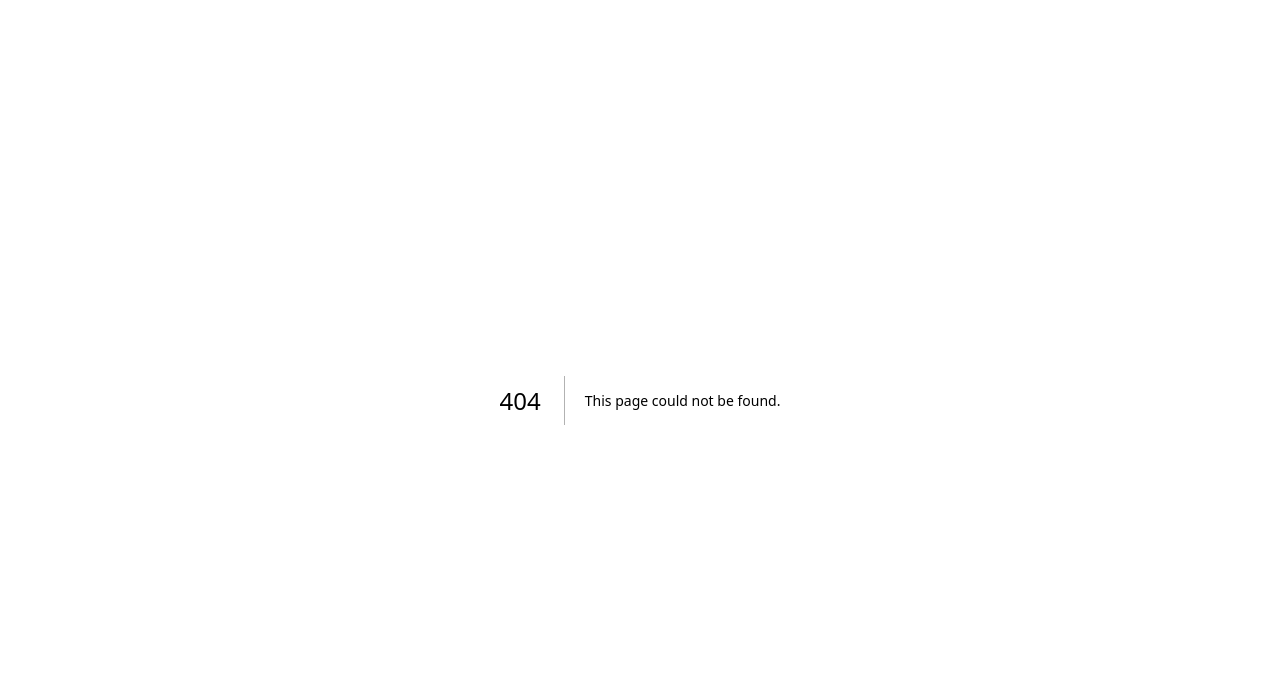
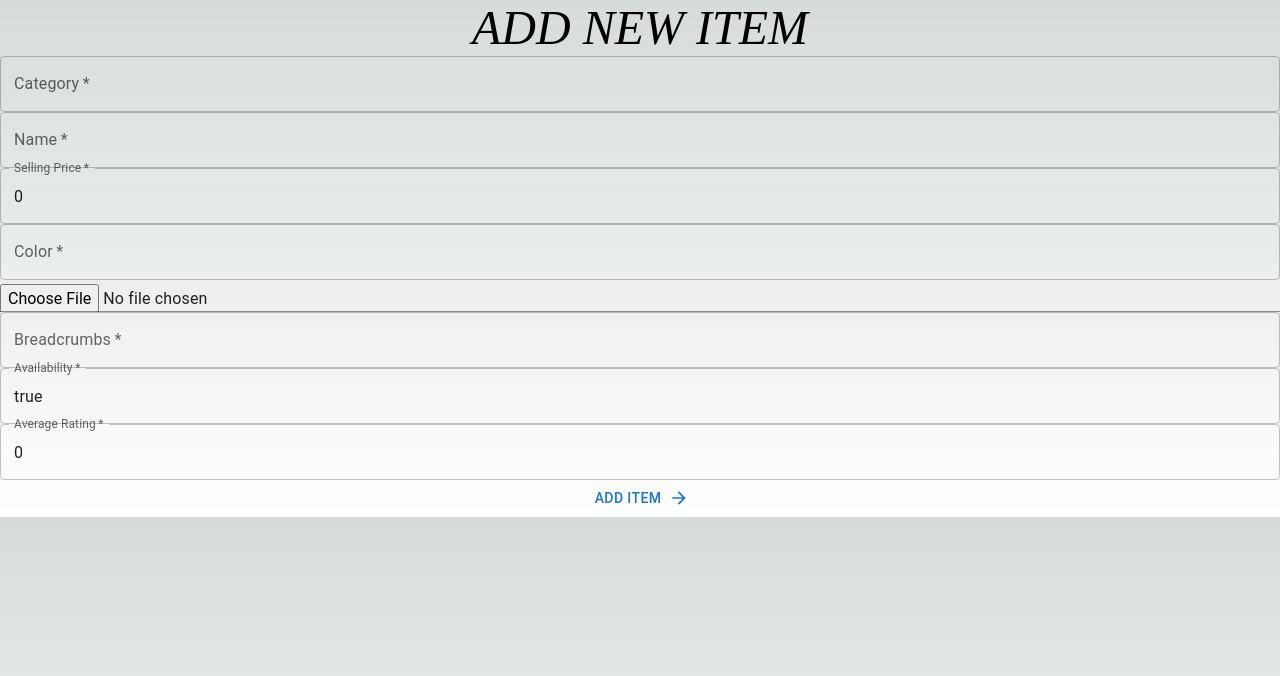
Before and after one commit to frankielaroi/eccormercets, a Next.js app: page /addItem in a window 1280 px wide. Before the commit this address had no page. Shown: the top 676 px of the page. Built offline with nearby package versions, Linux system fonts and the light colour scheme.

Commit message:
Update checkout page UI and payment integration. (generated by blackbox.ai )

```diff
--- /dev/null
+++ b/src/app/addItem/page.tsx
@@ -0,0 +1,158 @@
+// Import necessary modules and components
+'use client'
+import { ref, getDownloadURL, uploadBytes } from 'firebase/storage';
+import { ref as dbRef, push as dbPush } from 'firebase/database';
+import React, { useState, ChangeEvent, FormEvent } from 'react';
+import { Typography, Box, Button, TextField, Input } from '@mui/material';
+import ArrowForwardIcon from "@mui/icons-material/ArrowForward";
+import { storage, database } from "../firebase";
+
+type Item = {
+  Category: string;
+  availability: boolean;
+  average_rating: number;
+  breadcrumbs: string;
+  color: string;
+  images: string;
+  name: string;
+  selling_price: number;
+  // Add other properties if needed
+};
+
+const AddItem = () => {
+  const [item, setItem] = useState<Item>({
+    Category: "",
+    availability: true,
+    average_rating: 0,
+    breadcrumbs: "",
+    color: "",
+    images: "",
+    name: "",
+    selling_price: 0,
+  });
+  const timestampId = Date.now();
+
+  const handleImageChange = async (e: ChangeEvent<HTMLInputElement>) => {
+    if (e.target.files && e.target.files[0]) {
+      const image = e.target.files[0];
+      const storageRef = ref(storage, `images/${image.name}`);
+      await uploadBytes(storageRef, image);
+      const imageUrl = await getDownloadURL(storageRef);
+    setItem((prevItem) => ({ ...prevItem, images: imageUrl, id: timestampId }));
+    }
+  };
+
+  const [image, setImage] = useState<File | null>(null);
+
+
+const handleChange = (e: ChangeEvent<HTMLInputElement>) => {
+    const { name, value } = e.target;
+    setItem((prevItem) => ({ ...prevItem, id: timestampId }));
+  };
+
+
+  const handleSubmit = async (e: FormEvent) => {
+    e.preventDefault();
+
+    if (image) {
+      // Upload image to Firebase Storage
+      const storageRef = ref(storage, `images/${image.name}`);
+      await uploadBytes(storageRef, image);
+      const imageUrl = await getDownloadURL(storageRef);
+
+      // Update the item state with the image URL
+      setItem((prevItem) => ({ ...prevItem, images: imageUrl }));
+    }
+
+    // Save item to the Firebase database
+    const itemsRef = dbRef(database, "items");
+    const newItemRef = dbPush(itemsRef, item);
+
+    // Clear the form after submitting
+    setItem({
+      Category: "",
+      availability: true,
+      average_rating: 0,
+      breadcrumbs: "",
+      color: "",
+      images: "",
+      name: "",
+      selling_price: 0,
+    });
+
+    // Optionally, you can get the auto-generated ID of the new item
+    const newItemId = newItemRef.key;
+    console.log("New item ID:", newItemId);
+  };
+
+  return (
+    <div>
+      <Typography
+        variant="h3"
+        sx={{ fontFamily: "serif", fontStyle: "italic" }}
+        className="flex justify-center"
+      >
+        ADD NEW ITEM
+      </Typography>
+      <form onSubmit={handleSubmit} className='flex flex-col'>
+        <TextField
+          label="Category"
+          name="Category"
+          value={item.Category}
+          onChange={handleChange}
+          required
+        />
+        <TextField
+          label="Name"
+          name="name"
+          value={item.name}
+          onChange={handleChange}
+          required
+        />
+        <TextField
+          label="Selling Price"
+          name="selling_price"
+          value={item.selling_price}
+          onChange={handleChange}
+          required
+        />
+        <TextField
+          label="Color"
+          name="color"
+          value={item.color}
+          onChange={handleChange}
+          required
+        />
+        <Input type="file" onChange={handleImageChange} required/>
+        <TextField
+          label="Breadcrumbs"
+          name="breadcrumbs"
+          value={item.breadcrumbs}
+          onChange={handleChange}
+          required
+        />
+        <TextField
+          label="Availability"
+          name="availability"
+          value={item.availability}
+                  onChange={handleChange}
+                  type='boolean'
+          required
+        />
+        <TextField
+          label="Average Rating"
+          name="average_rating"
+          value={item.average_rating}
+          onChange={handleChange}
+          required
+        />
+
+        <Button type="submit" endIcon={<ArrowForwardIcon />}>
+          ADD ITEM
+        </Button>
+      </form>
+    </div>
+  );
+};
+
+export default AddItem;
--- a/src/app/arrivals.tsx
+++ b/src/app/arrivals.tsx
@@ -11,7 +11,7 @@ import { database } from "./firebase";
 import ProductPage from './product/[id]/page';
 
 type Item = {
-  id: number;
+  id: string;
   Category: string;
   availability: boolean;
   average_rating: number;
--- a/src/app/categories/items.tsx
+++ b/src/app/categories/items.tsx
@@ -12,7 +12,7 @@ const [items, setItems] = useState<Item[]>([]);
 
   // Item interface...
   type Item = {
-  id: number;
+  id: string;
   Category: string;
   availability: boolean;
   average_rating: number;
--- a/src/app/checkout/page.tsx
+++ b/src/app/checkout/page.tsx
@@ -6,24 +6,27 @@ import { useRouter } from 'next/navigation';
 import { get, ref, push, set } from 'firebase/database';
 import { database } from '../firebase';
 import Cookies from 'js-cookie';
-import { Button, TextField } from '@mui/material';
+import { Button,TextField } from '@mui/material';
 import { PaystackButton } from 'react-paystack'
+import Image from 'next/image'
 
 
 interface CartItem {
   id: string;
   name: string;
   selling_price: number;
+  images: string; // Assuming images is a string URL, adjust if it's an array
+
 }
 
 const CheckoutPage: React.FC = () => {
-  const publicKey='pk_test_696369ceee103648c4353e3d040374e7d91094e0';
+  const publicKey = 'pk_test_696369ceee103648c4353e3d040374e7d91094e0';
   const router = useRouter();
   const [cartItems, setCartItems] = useState<CartItem[]>([]);
   const [totalAmount, setTotalAmount] = useState<number>(0);
   const [number, setNumber] = useState<string>('');
   const [user, setUser] = useState<string | undefined>();
-  const [name,setName]=useState<string>('')
+  const [name, setName] = useState<string>('')
 
   useEffect(() => {
     const retrieveCartItems = () => {
@@ -77,56 +80,83 @@ const email = Cookies.get('email') || '';
 
 
   };
+  const amount = totalAmount
+  const metadata = {
+  name:name,
+  phone:number,
+  custom_fields: [],
+};
+
   const componentProps = {
     email,
-  amount: totalAmount,
-  metadata: {
-    custom_fields: [
-      {
-        display_name: "Name",
-        variable_name: "name",
-        value: name,
+    amount,
+     metadata: metadata,
+    publicKey,
+    text: 'Buy Now',
+    onSuccess: () => {
+      alert(
+        `Your purchase was successful! Transaction reference`
+      );
     },
-      {
-        display_name: "Phone Number",
-        variable_name: "phone",
-        value: number,
-      },
-    ],
-  },
-  publicKey,
-  text: "Just Pay ",
-  onSuccess: placeOrder,
-  onClose: () => alert("Wait! Don't leave :("),
+    onClose: () => alert("Wait! You need this oil, don't go!!!!"),
   };
 
   return (
-    <div className='text-inherit bg-white'>
+    <div className="text-inherit bg-white">
+      <div>
         <h1>Checkout Page</h1>
         <div>
           <h2>Order Summary</h2>
           {cartItems.map((item) => (
             <div key={item.id}>
-            <p>{item.name} - ${item.selling_price}</p>
+              <div className="flex flex-col xl:flex-row justify-center xl:justify-between space-y-6 xl:space-y-0 xl:space-x-6 w-full">
+                <div className="xl:w-full flex flex-col sm:flex-row xl:flex-col justify-center items-center bg-gray-100 py-7 sm:py-0 xl:py-10 px-10">
+                  <div className="flex flex-col justify-start items-start w-full space-y-4">
+                    <p className="text-xl md:text-2xl leading-normal text-gray-800">
+                      {item.name}
+                    </p>
+                    <p className="text-base font-semibold leading-none text-gray-600">
+                      ${item.selling_price}
+                    </p>
+                  </div>
+                  <div className="mt-6 sm:mt-0 xl:my-10 xl:px-20 w-52 sm:w-96 xl:w-auto">
+                    <Image
+                      src={item.images}
+                      alt="headphones"
+                      width={50}
+                      height={60}
+                    />
+                  </div>
+                </div>
+              </div>
             </div>
           ))}
           <p>Total Amount: ${totalAmount}</p>
+          <div className="flex flex-col">
             <TextField
               value={name}
-          label="Your Name"
               onChange={(e) => setName(e.target.value)}
+              placeholder="Name"
+              label="Name"
+              sx={{
+                width: 500,
+              }}
             />
             <TextField
               value={number}
-          label="Contact Number"
               onChange={(e) => setNumber(e.target.value)}
+              placeholder="Mobile Number"
+              label="Mobile Number"
+              sx={{
+                width: 500,
+              }}
             />
           </div>
-      <PaystackButton  {...componentProps} className='b'>
+        </div>
+        <PaystackButton {...componentProps} className="b">
           Place Order
         </PaystackButton>
       </div>
+    </div>
   );
 };
-
-export default CheckoutPage;
--- a/src/app/firebase.js
+++ b/src/app/firebase.js
@@ -2,6 +2,7 @@
 import { initializeApp } from "firebase/app";
 import { getAuth } from "firebase/auth";
 import { getDatabase } from "firebase/database";
+import { getStorage } from "firebase/storage";
 
 const firebaseConfig = {
   apiKey: "AIzaSyCbgxIt9QYsJvttDtcIXM_NktLuriBfSMk",
@@ -18,3 +19,4 @@ const firebaseApp = initializeApp(firebaseConfig);
 
 export const auth = getAuth(firebaseApp);
 export const database = getDatabase(firebaseApp);
+export const storage = getStorage(firebaseApp)
```
Lines whose indentation alone changed are shown as unchanged.
